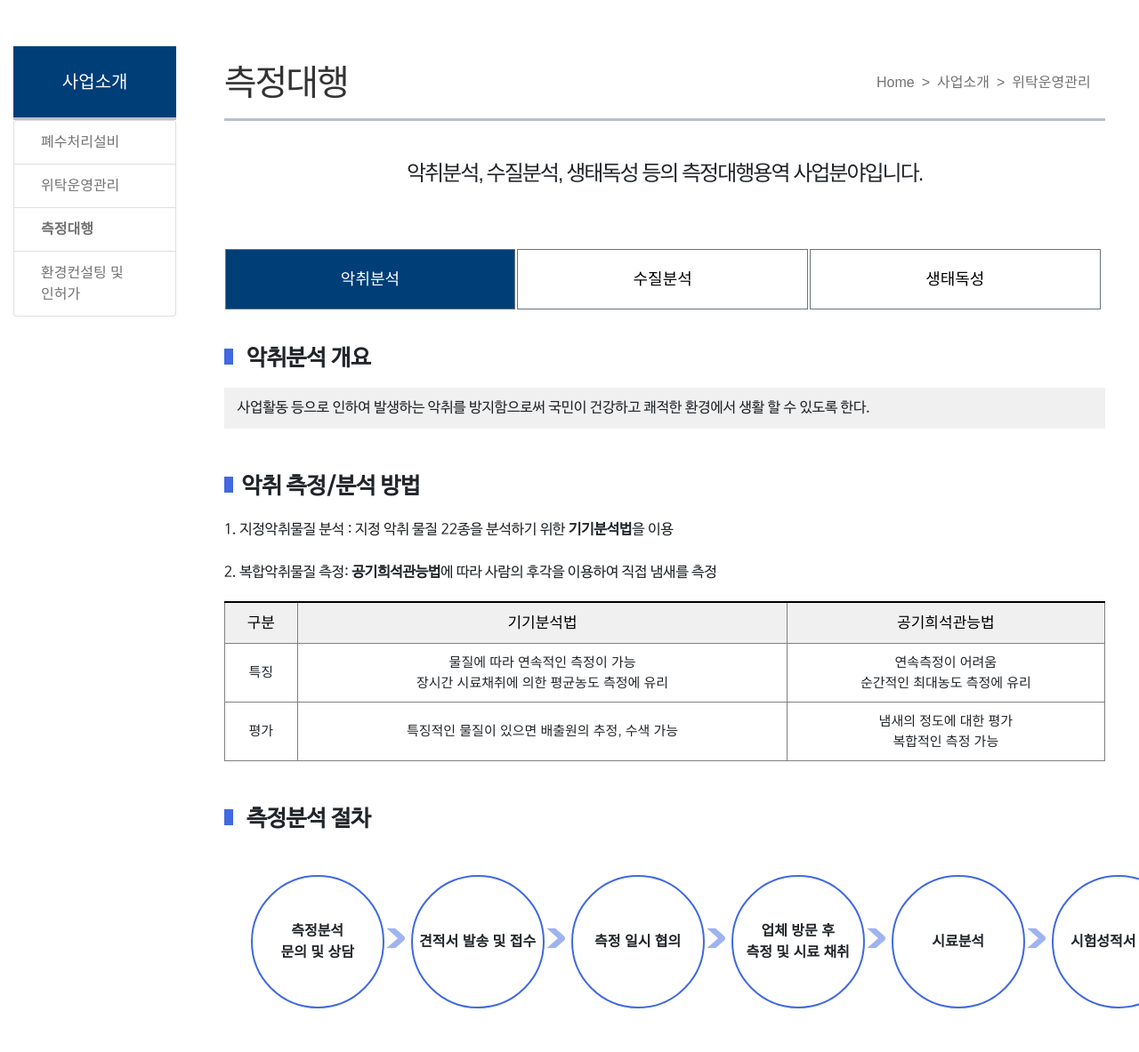
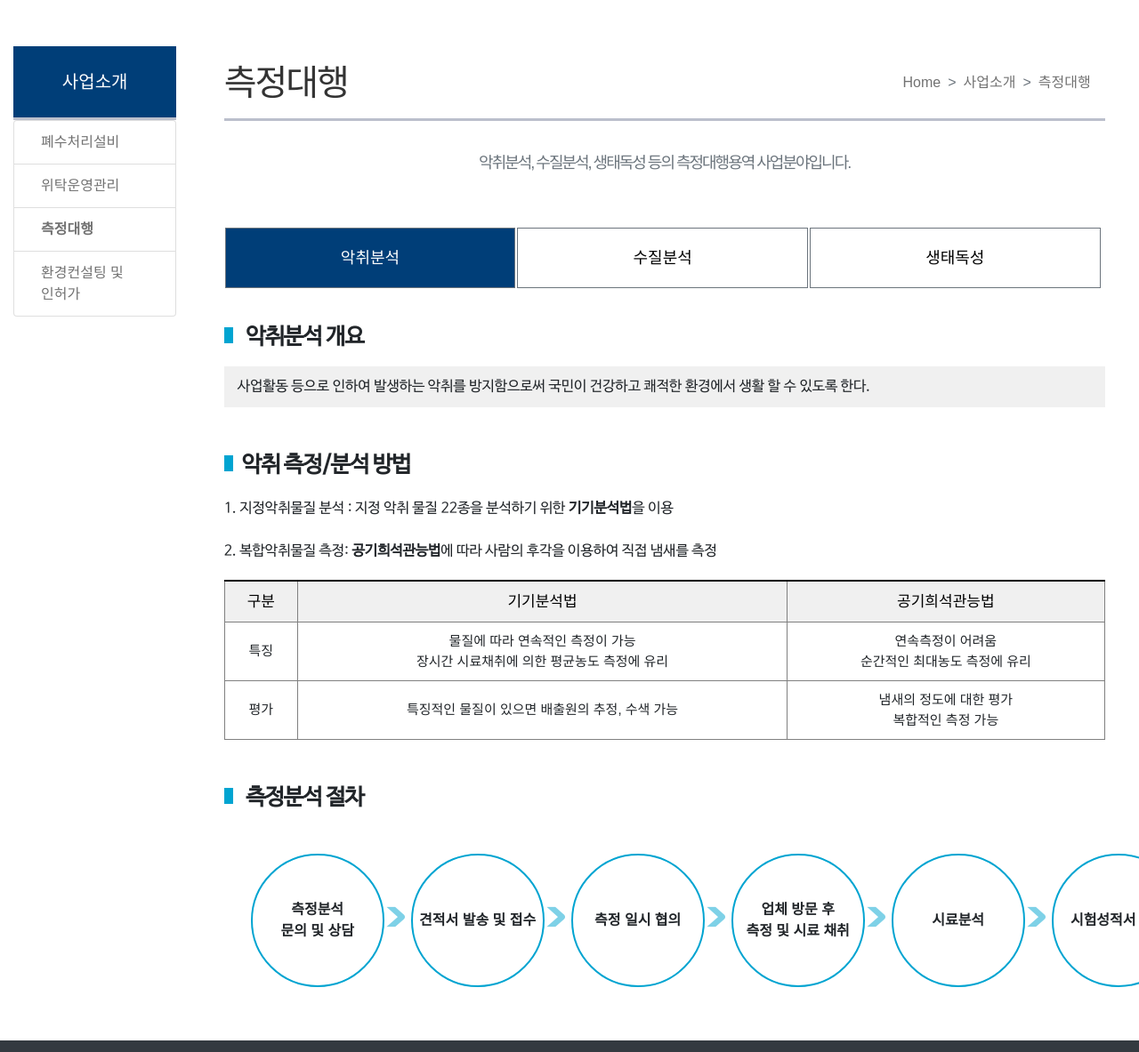
Before and after one commit to Ehqht/jh-temp, a website: page business3.html in a window 1280 px wide. Shown: the part 415-1598 px from the top of the page at 89% size. Drawn offline with Linux system fonts and the light colour scheme.

Commit message:
business intro style changed

```diff
--- a/business3.html
+++ b/business3.html
@@ -130,7 +130,7 @@
             <a href="index.html">Home</a>
           </li>
           <li class="breadcrumb-item"><a href="./business1.html">사업소개</a></li>
-          <li class="breadcrumb-item"><a href="./business2.html">위탁운영관리</a></li>
+          <li class="breadcrumb-item"><a href="./business2.html">측정대행</a></li>
         </ol>
         </div>
         <div class="business-intro" >
--- a/css/modern-business.css
+++ b/css/modern-business.css
@@ -288,7 +288,7 @@ footer span{color:#727272; padding:5px}
   width:inherit;
   min-height:80px;
 }
-.side-bar .side-menu a:hover{color:white; }
+.side-menu:hover{color:white; }
 
 .list-group-item{ padding-left:30px;}
 
@@ -369,8 +369,8 @@ footer span{color:#727272; padding:5px}
 .business-intro{
   position:relative;
   padding:15px 20px;  margin:15px auto;
-  font-weight: 400;  font-size:24px; text-align: center; letter-spacing: -2px;
 }
+.business-intro p{line-height: 1.5rem;  font-weight: 300;  font-size:18px; text-align: center; letter-spacing: -2px; color:#6c757d}
 .intro-effect:before{
   content:'“';  position:relative;
   top:25px;
@@ -393,21 +393,23 @@ footer span{color:#727272; padding:5px}
 .business-content img{display:block; margin:auto;}
 
 
-.container .business-content .sub-tit::before{
+.business-content .sub-tit::before{
   content:'';
   margin-right:10px;
   display:inline-block;
   width:10px;
   height:18px;
-  background: #4169e1;
+  background: #00A4D1;
+}
+.business-content .sub-tit{letter-spacing: -1px;}
 
-}
+/* Not used
 .business-content h2{
   text-align: center;
   color:#4169e1;
   margin-top:40px; margin-bottom:40px;
   font-size:28px;  font-weight: 700;
-}
+}*/
 .business-content h3{
   margin-top:40px;
   font-size:25px; font-weight: 700;
@@ -472,14 +474,14 @@ footer span{color:#727272; padding:5px}
   width: 150px;
   min-width: 150px;
   border-radius: 75px;
-  border: 2px solid #4169e1;
+  border: 2px solid #00A4D1;
   margin:auto;
   text-align: center;
 }
 .circle-list li:before{
   font-family: 'Audiowide', cursive;
   font-size:40px;
-  color:#4169e1;
+  color:#00A4D1;
   opacity: 0.5;
   content:'>';
   position:absolute;
```
Also changed, not shown: business1.html (+3 -2 lines), business3-1.html (+1 -1 lines), business3-2.html (+1 -1 lines), yaaaa/-work2.html (renamed from -work2.html), yaaaa/-work3.html (renamed from -work3.html).
